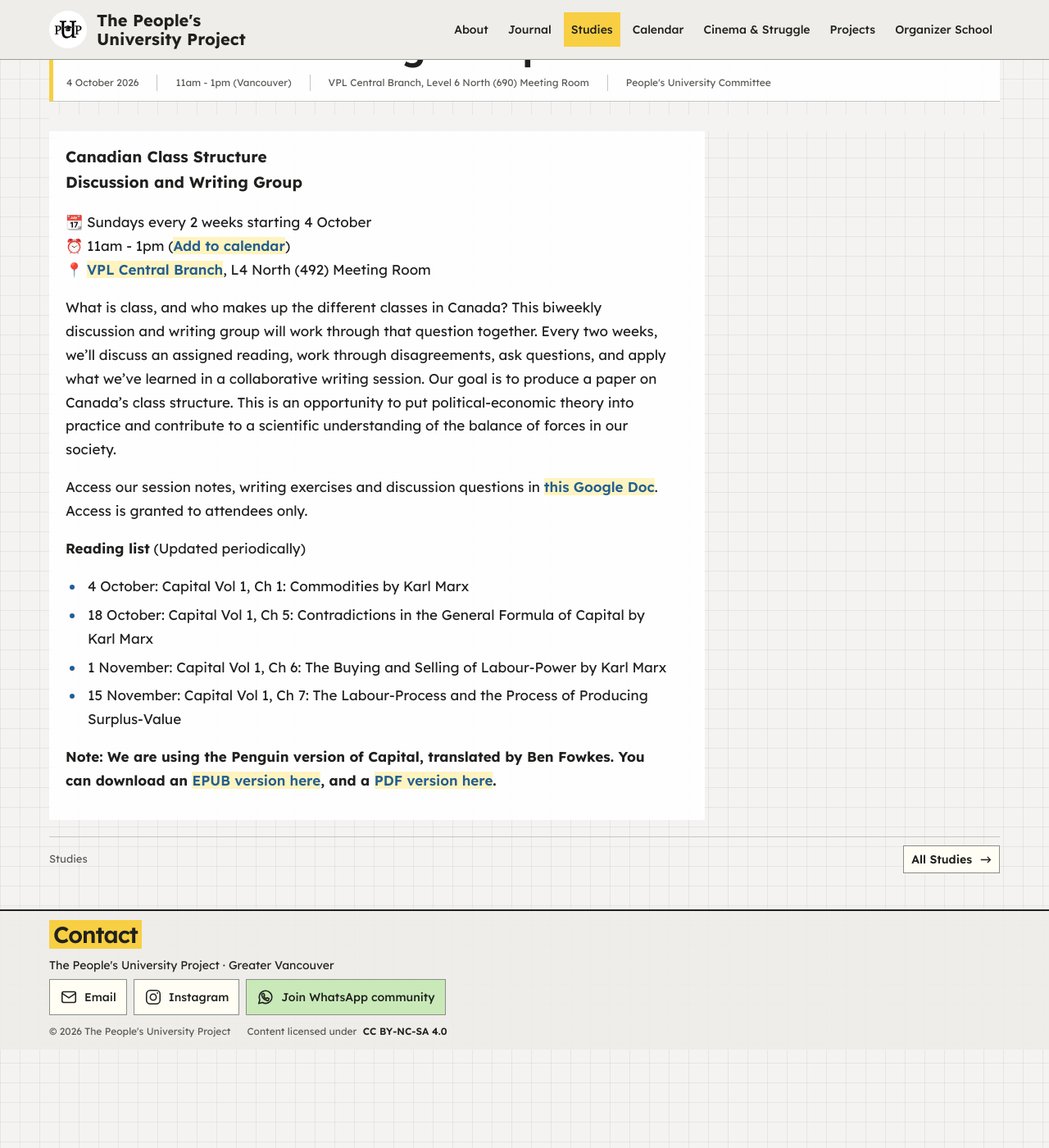
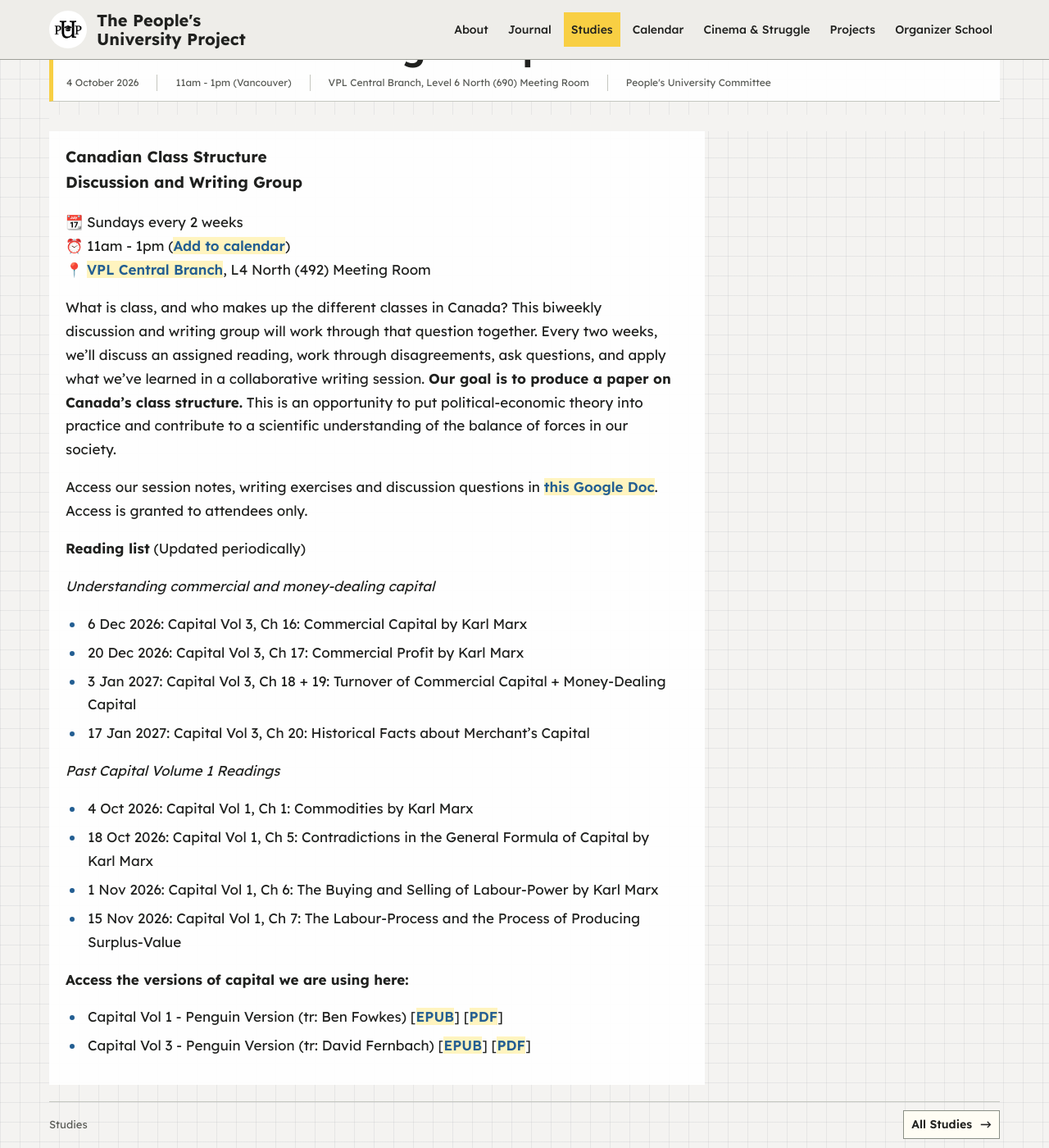
Before and after one commit to Peoples-University/website, a Jekyll site: the page built from _studies/canadian-class-structure-discussion-writing-group.md, in a window 1280 px wide and 1400 px high, scrolled down 192 px. Shown: the whole window at 82% size. Built offline with Jekyll 4.4.1, drawn with Linux system fonts in a browser that asks for light colours.

Commit message:
Update Studies “canadian-class-structure-discussion-writing-group”

```diff
--- a/_studies/canadian-class-structure-discussion-writing-group.md
+++ b/_studies/canadian-class-structure-discussion-writing-group.md
@@ -8,6 +8,15 @@ sessions:
   - date: 2026-10-18
   - date: 2026-11-01
   - date: 2026-11-15
+  - date: 2026-12-06
+    title: "Capital Vol 3, Ch 16: Commercial Capital"
+  - date: 2026-12-20
+    title: "Capital Vol 3, Ch 17: Commercial Profit"
+  - date: 2027-01-03
+    title: "Capital Vol 3, Ch 18 + 19: Turnover of Commercial Capital +
+      Money-Dealing Capital "
+  - title: "Capital Vol 3, Ch 20: Historical Facts about Merchant's Capital"
+    date: 2027-01-17
 author: People's University Committee
 image: /website/assets/images/heading-5-.png
 summary: What is class, and who makes up the different classes in Canada? This
@@ -23,19 +32,31 @@ layout: default
 **Canadian Class Structure**\
 **Discussion and Writing Group**
 
-📆 Sundays every 2 weeks starting 4 October \
+📆 Sundays every 2 weeks\
 ⏰ 11am - 1pm ([Add to calendar](https://calendar.google.com/calendar/u/2?cid=Y18zNjk5MGI1MzRmNGU2MDVhNWRkZDg2ODQ0MWUxYTA4YjQxOTU5NDgxZWEzZmJkY2Y2ZTBhNTRiNDU4MjEwNjllQGdyb3VwLmNhbGVuZGFyLmdvb2dsZS5jb20)) \
 📍 [VPL Central Branch](https://maps.app.goo.gl/y1Ybt8VcsH3FVu2b9), L4 North (492) Meeting Room
 
-What is class, and who makes up the different classes in Canada? This biweekly discussion and writing group will work through that question together. Every two weeks, we’ll discuss an assigned reading, work through disagreements, ask questions, and apply what we’ve learned in a collaborative writing session. Our goal is to produce a paper on Canada’s class structure. This is an opportunity to put political-economic theory into practice and contribute to a scientific understanding of the balance of forces in our society.
+What is class, and who makes up the different classes in Canada? This biweekly discussion and writing group will work through that question together. Every two weeks, we’ll discuss an assigned reading, work through disagreements, ask questions, and apply what we’ve learned in a collaborative writing session. **Our goal is to produce a paper on Canada’s class structure.** This is an opportunity to put political-economic theory into practice and contribute to a scientific understanding of the balance of forces in our society.
 
 Access our session notes, writing exercises and discussion questions in [this Google Doc](https://docs.google.com/document/d/1fvHvHnBrVLqk9-w1UJJCwFL6XI1HeFK5OqEc7uAr7sE/edit?tab=t.iu92uwof8s8w). Access is granted to attendees only.
 
 **Reading list** (Updated periodically)
 
-* 4 October: Capital Vol 1, Ch 1: Commodities by Karl Marx
-* 18 October: Capital Vol 1, Ch 5: Contradictions in the General Formula of Capital by Karl Marx
-* 1 November: Capital Vol 1, Ch 6: The Buying and Selling of Labour-Power by Karl Marx
-* 15 November: Capital Vol 1, Ch 7: The Labour-Process and the Process of Producing Surplus-Value
+*Understanding commercial and money-dealing capital*
 
-**Note: We are using the Penguin version of Capital, translated by Ben Fowkes. You can download an [EPUB version here](https://raw.githubusercontent.com/Peoples-University/website/main/assets/Capital%20-%20Karl%20Marx.epub), and a [PDF version here](https://raw.githubusercontent.com/Peoples-University/website/main/assets/Capital%20-%20Karl%20Marx.pdf).**
+* 6 Dec 2026: Capital Vol 3, Ch 16: Commercial Capital by Karl Marx
+* 20 Dec 2026: Capital Vol 3, Ch 17: Commercial Profit by Karl Marx
+* 3 Jan 2027: Capital Vol 3, Ch 18 + 19: Turnover of Commercial Capital + Money-Dealing Capital
+* 17 Jan 2027: Capital Vol 3, Ch 20: Historical Facts about Merchant's Capital
+
+*Past Capital Volume 1 Readings*
+
+* 4 Oct 2026: Capital Vol 1, Ch 1: Commodities by Karl Marx
+* 18 Oct 2026: Capital Vol 1, Ch 5: Contradictions in the General Formula of Capital by Karl Marx
+* 1 Nov 2026: Capital Vol 1, Ch 6: The Buying and Selling of Labour-Power by Karl Marx
+* 15 Nov 2026: Capital Vol 1, Ch 7: The Labour-Process and the Process of Producing Surplus-Value
+
+**Access the versions of capital we are using here:**
+
+* Capital Vol 1 - Penguin Version (tr: Ben Fowkes)  [**[EPUB](https://raw.githubusercontent.com/Peoples-University/website/main/assets/Capital%20-%20Karl%20Marx.epub)**] [**[PDF](https://raw.githubusercontent.com/Peoples-University/website/main/assets/Capital%20-%20Karl%20Marx.pdf)**]
+* Capital Vol 3 - Penguin Version (tr: David Fernbach) [**[EPUB](https://raw.githubusercontent.com/Peoples-University/website/main/assets/Capital%20Vol%203.epub)**] [**[PDF](https://raw.githubusercontent.com/Peoples-University/website/main/assets/Capital%20Vol%203.pdf)**]
```
